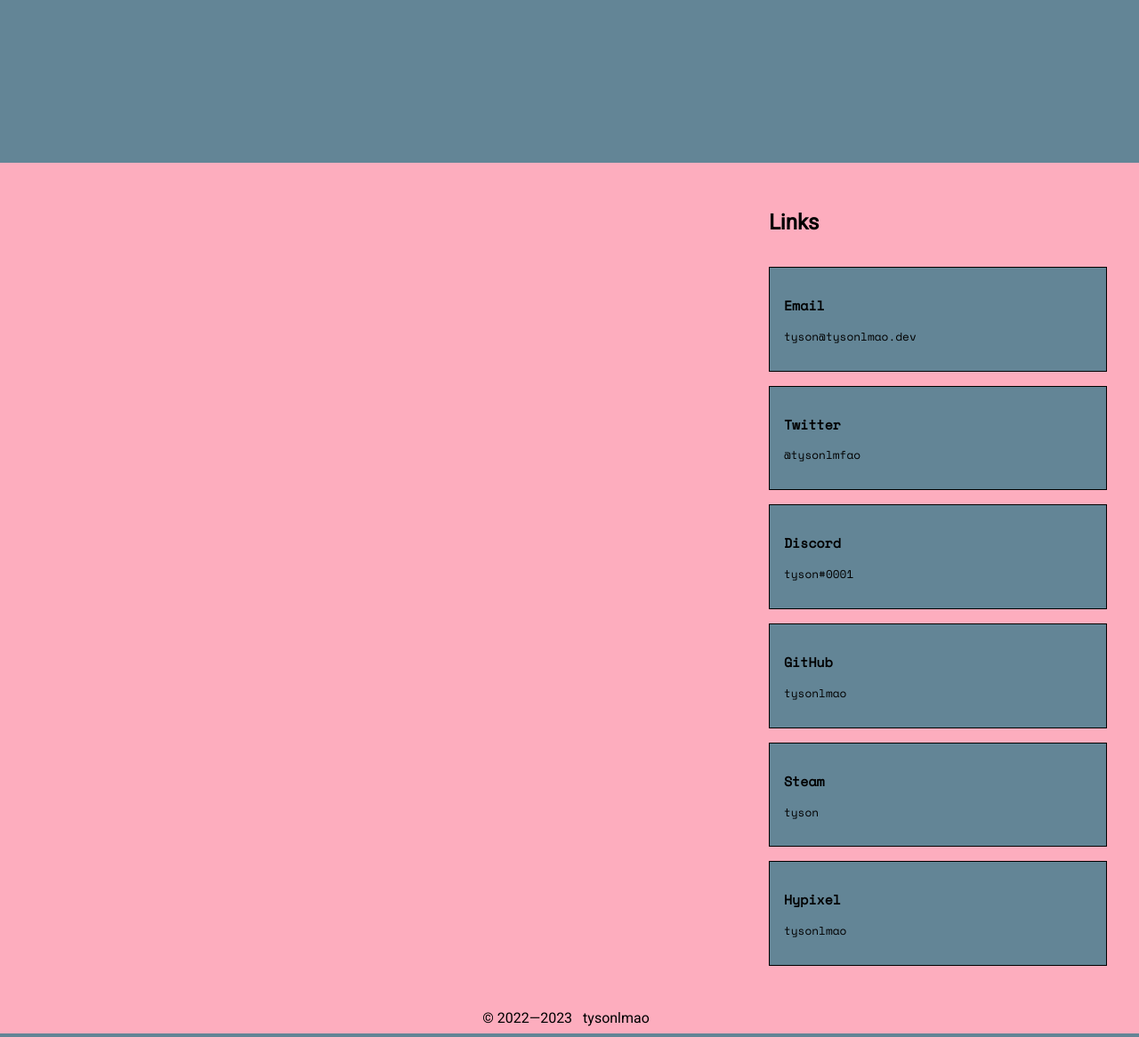
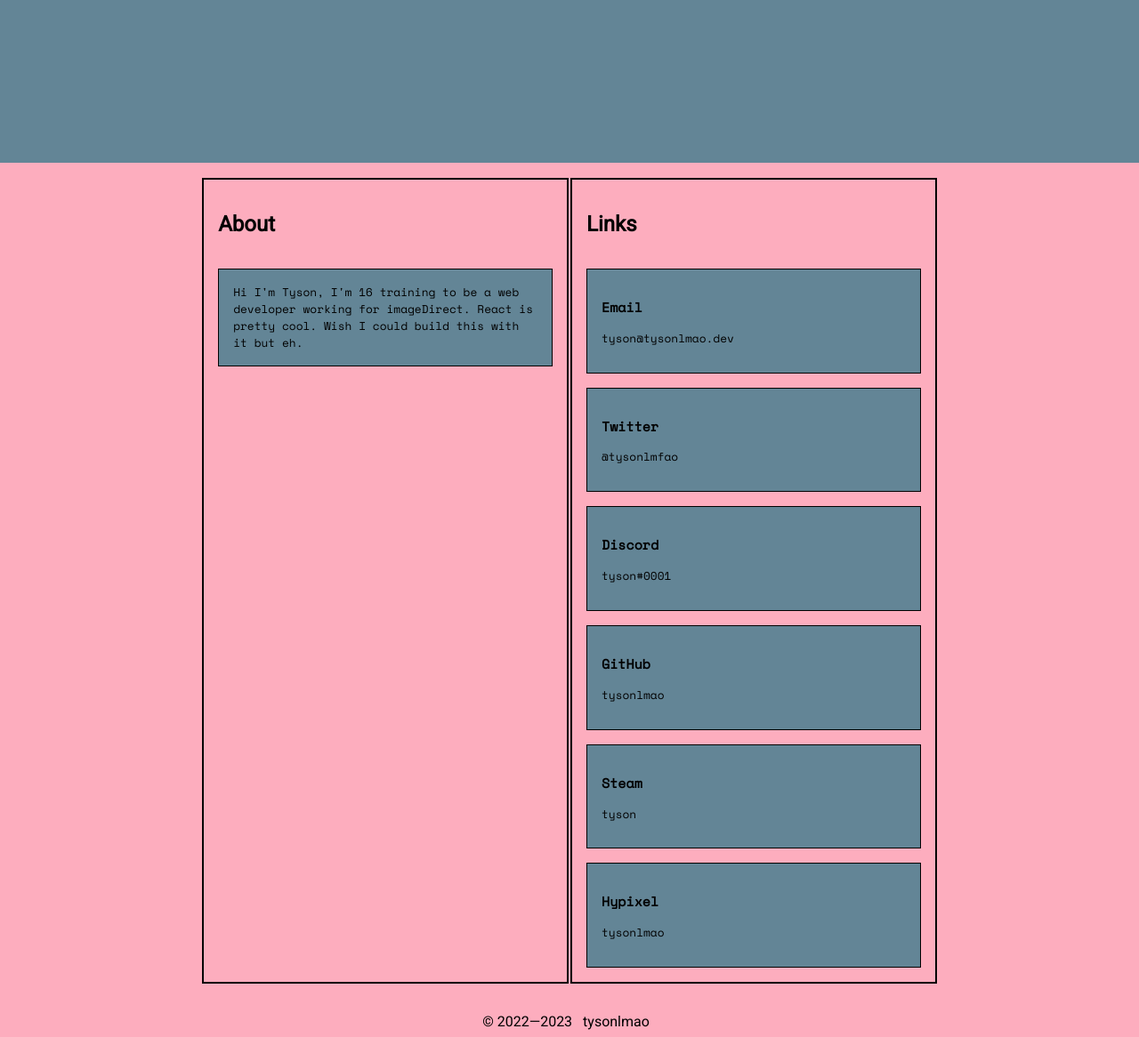
Before and after one commit to tysonlmao/tafe, a PHP site: page / in a window 1280 px wide. Shown: the part 617-1783 px from the top of the page at 89% size. Run offline with PHP 8.4, Linux system fonts and the light colour scheme.

Commit message:
progress

```diff
--- a/achievements.html
+++ b/achievements.html
@@ -15,7 +15,7 @@
             <ul>
                 <li><a href="/" class="hover">Home</a></li>
                 <li><a href="/achievements.html" class="hover">Achievements</a></li>
-                <li><a href="#about" class="hover">About</a></li>
+                <li><a href="/#about" class="hover">About</a></li>
             </ul>
         </nav>
     </header>
--- a/css/style.css
+++ b/css/style.css
@@ -62,7 +62,7 @@ nav > ul > li {
 .container {
   width: 33%;
   display: inline;
-  /* border: 2px solid black; */
+  border: 2px solid black;
   /* background-color: #638596; */
   margin: 1px;
   box-sizing: border-box;
@@ -84,6 +84,15 @@ nav > ul > li {
   font-family: "Roboto", sans-serif;
   /* font-size: 1rem; */
   padding: 1rem;
+}
+
+.bowl {
+  background-color: var(--other-background);
+  height: 100%;
+  background-image: url("../media/204.jpeg");
+  background-position: center;
+  background-repeat: no-repeat;
+  background-size: 20rem;
 }
 
 /* table */
--- a/index.html
+++ b/index.html
@@ -15,7 +15,7 @@
             <ul>
                 <li><a href="/" class="hover">Home</a></li>
                 <li><a href="/achievements.html" class="hover">Achievements</a></li>
-                <li><a href="#about" class="hover">About</a></li>
+                <li><a href="/" class="hover">About</a></li>
             </ul>
         </nav>
     </header>
@@ -24,10 +24,12 @@
         <div class="info">
             <div class="container">
                 <div>
-                    <h2 class="conttl"></h2>
+                    <h2 class="conttl">About</h2>
+                    <p class="item">Hi I&apos;m Tyson, I&apos;m 16 training to be a web developer working for
+                        <span>imageDirect</span>. React is pretty cool. Wish I could build this with it but eh.
+                        <!-- <h2 class="conttl">a</h2> -->
+                    </p>
                 </div>
-            </div>
-            <div class="container cont2">
             </div>
             <div class="container">
                 <div>
@@ -60,6 +62,9 @@
             </div>
         </div>
 
+        <div class="bowl">
+        </div>
+
 
     </main>
     <footer>
```
Also changed, not shown: media/204.jpeg (added).
